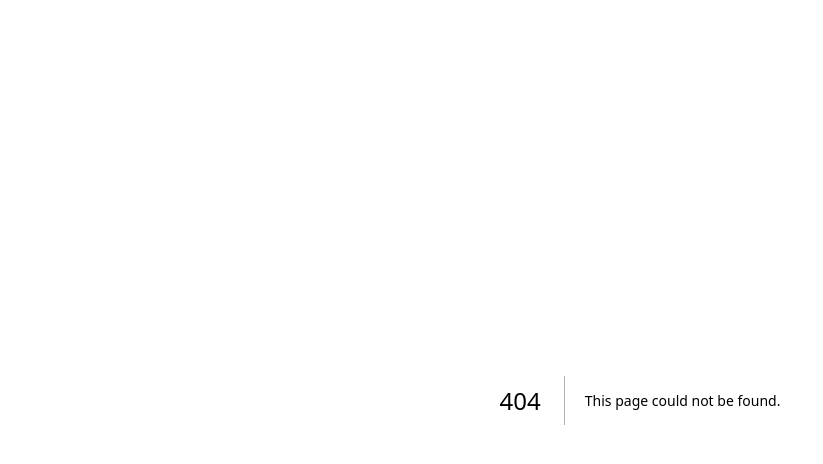
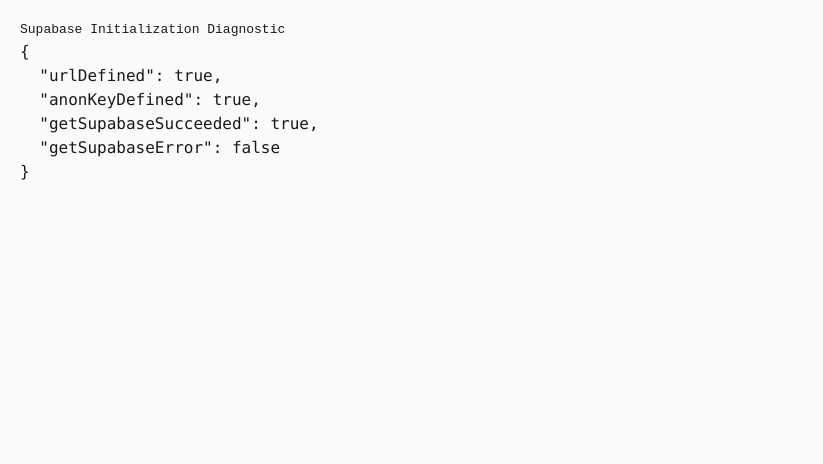
Before and after one commit to viskiarianandako-lgtm/New-Badminton-Kuy, a Next.js app: page /diag in a window 1280 px wide. Before the commit this address had no page. Shown: the top 464 px of the page, without its empty margins (0-823 px from the left). Built offline with nearby package versions, Linux system fonts and the light colour scheme; no server answers.

Commit message:
add temporary supabase initialization diagnostic

```diff
--- /dev/null
+++ b/app/diag/page.tsx
@@ -0,0 +1,25 @@
+"use client";
+
+import { getSupabase } from "@/src/lib/supabase";
+
+export default function DiagPage() {
+  const urlDefined = Boolean(process.env.NEXT_PUBLIC_SUPABASE_URL);
+  const anonKeyDefined = Boolean(process.env.NEXT_PUBLIC_SUPABASE_ANON_KEY);
+
+  let getSupabaseSucceeded = false;
+  let getSupabaseError = false;
+
+  try {
+    getSupabase();
+    getSupabaseSucceeded = true;
+  } catch {
+    getSupabaseError = true;
+  }
+
+  return (
+    <div style={{ padding: 20, fontFamily: "monospace" }}>
+      <h1>Supabase Initialization Diagnostic</h1>
+      <pre>{JSON.stringify({ urlDefined, anonKeyDefined, getSupabaseSucceeded, getSupabaseError }, null, 2)}</pre>
+    </div>
+  );
+}
```
